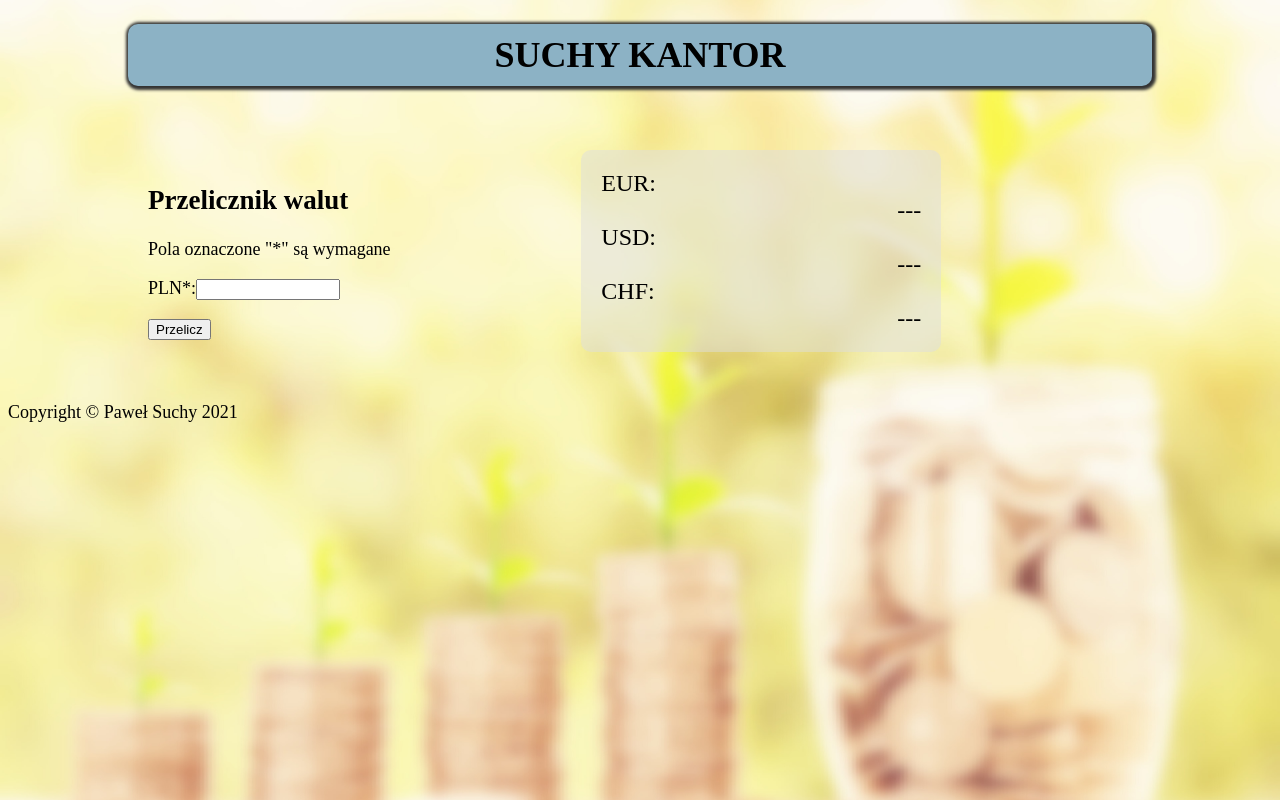
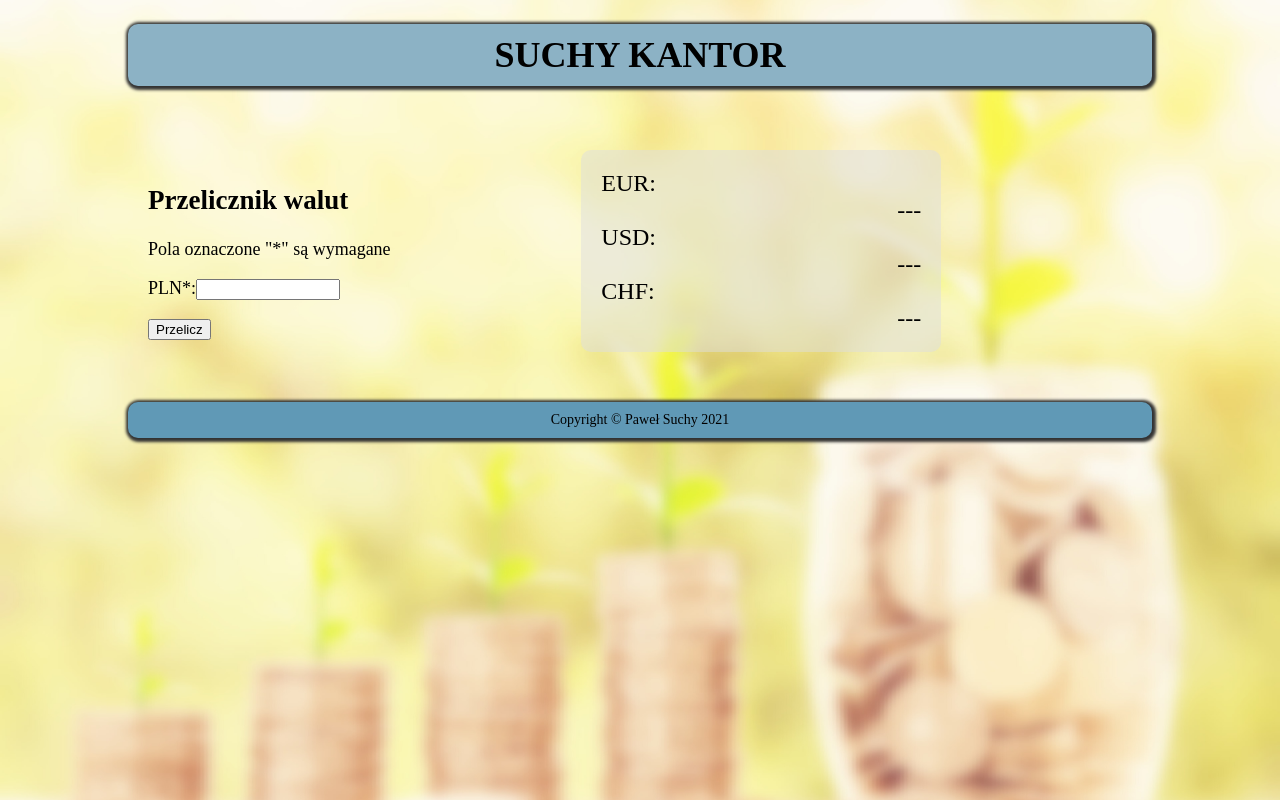
Before and after one commit to pawlo1994/currency-converter-react, a React (Create React App) app: page / in a window 1280 px wide. Built offline with nearby package versions, Linux system fonts and the light colour scheme; a web font is replaced by a local one.

Commit message:
footer added

```diff
--- a/src/App.js
+++ b/src/App.js
@@ -2,6 +2,7 @@ import './App.css';
 import Header from "./Header";
 import Main from "./Main";
 import List from "./List";
+import Footer from "./Footer";
 
 function App() {
   return (
@@ -21,8 +22,7 @@ function App() {
         </form>
         <List />
       </Main>
-      <footer className="footer">Copyright &copy; Paweł Suchy 2021
-    </footer>
+      <Footer footerContent="Copyright &copy; Paweł Suchy 2021" />
     </>
   );
 }
--- /dev/null
+++ b/src/Footer/index.js
@@ -0,0 +1,9 @@
+import "./style.css";
+
+const Footer = ({ footerContent }) => (
+    <footer className="footer">
+        {footerContent}
+    </footer>
+);
+
+export default Footer;
--- /dev/null
+++ b/src/Footer/style.css
@@ -0,0 +1,11 @@
+.footer {
+    text-align: center;
+    background-color: rgb(96, 153, 182);
+    font-size: 14px;
+    padding: 10px;
+    border-radius: 10px;
+    box-shadow: 1px 1px 3px 3px #333;
+    width: 100%;
+    max-width: 1024px;
+    margin: 0 auto;
+}
```
